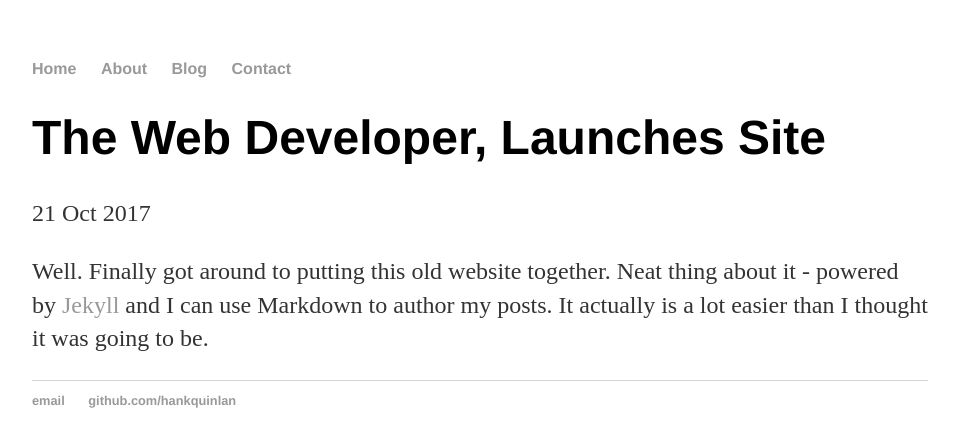
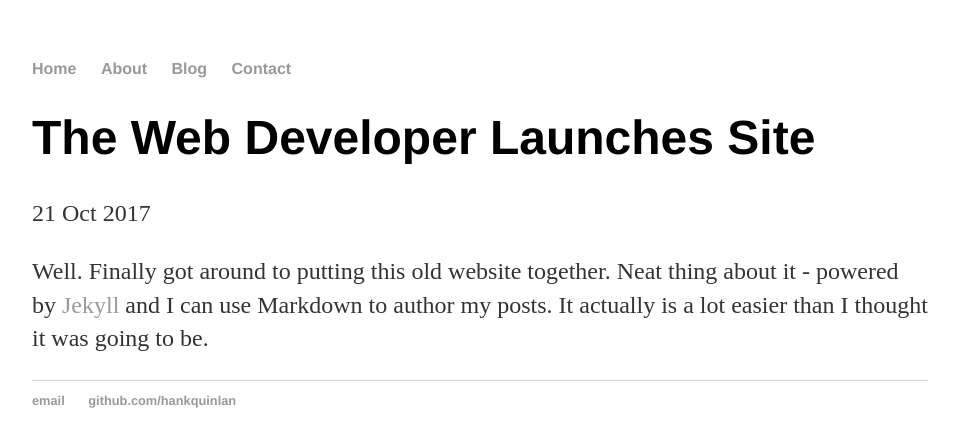
Before and after one commit to raspal/raspal.github.io, a Jekyll site: the page built from _posts/2017-10-21-raspal-site-launched.md, in a window 1280 px wide. Shown: the top 447 px of the page, without its empty margins (160-1119 px from the left). Built offline with Jekyll 4.4.1, drawn with Linux system fonts in a browser that asks for light colours.

```diff
--- a/_posts/2017-10-21-raspal-site-launched.md
+++ b/_posts/2017-10-21-raspal-site-launched.md
@@ -1,6 +1,6 @@
 ---
 layout: post
-title: "The Web Developer, Launches Site"
+title: "The Web Developer Launches Site"
 date: 2017-10-21
 ---
 
```
